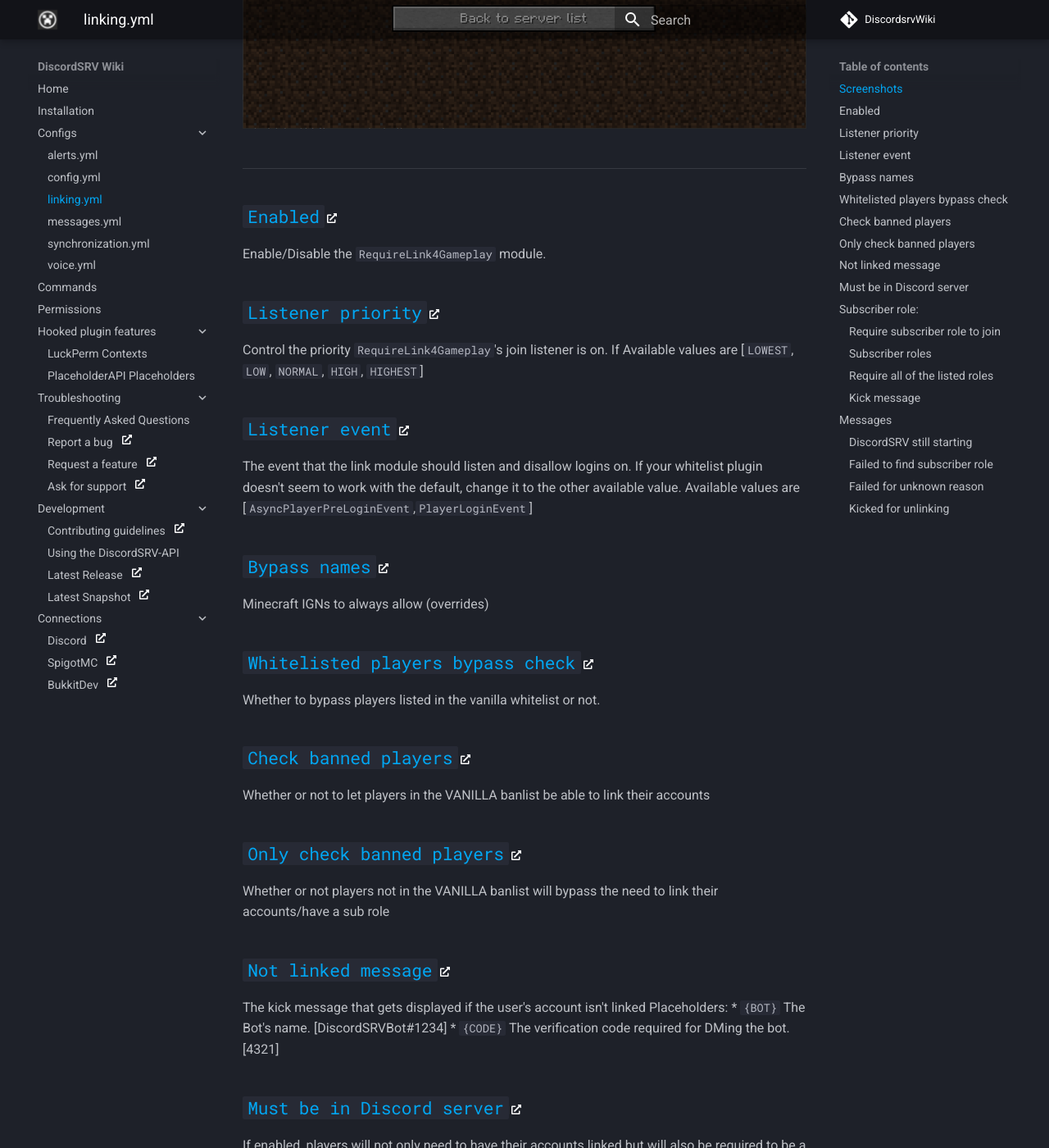
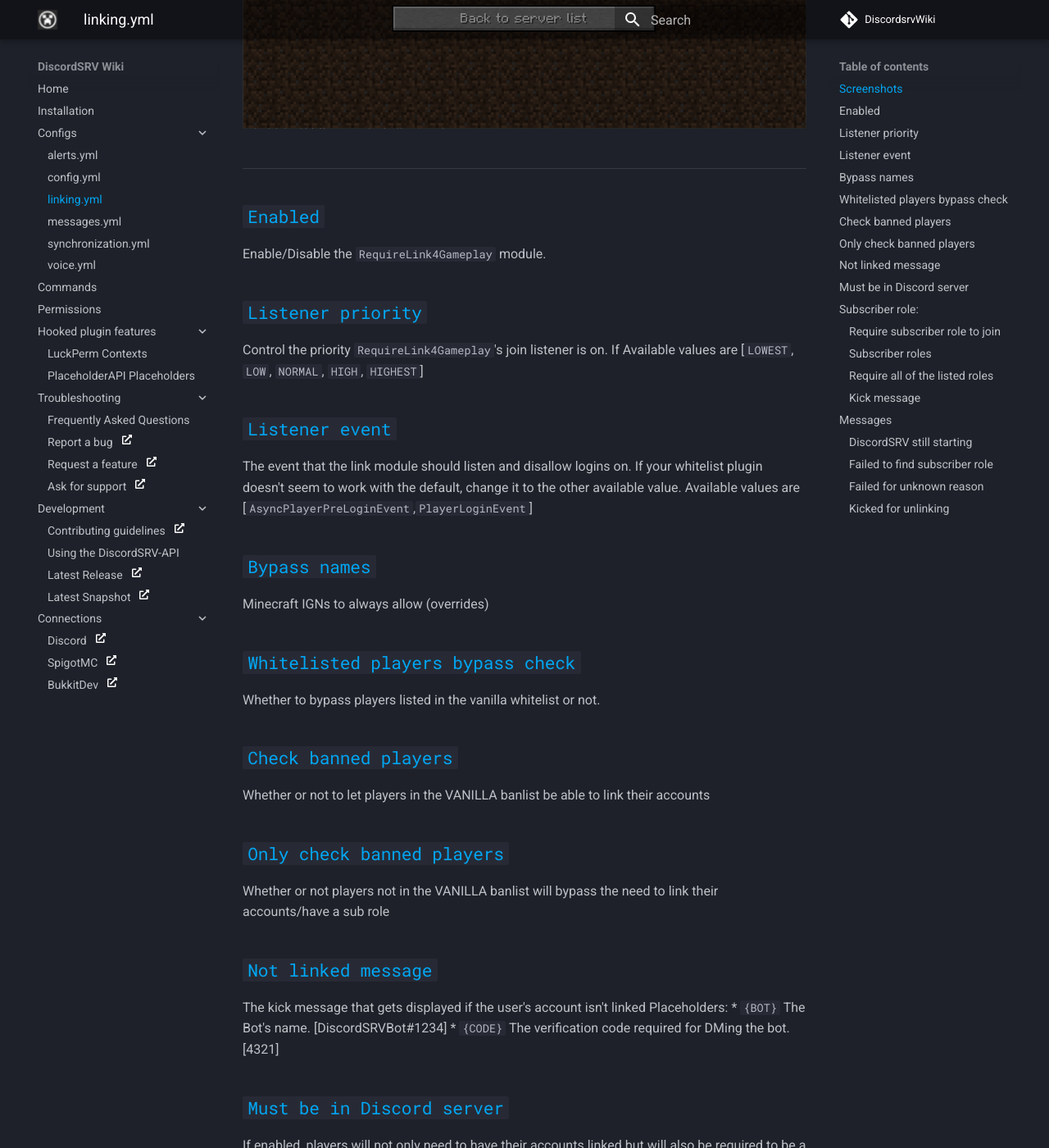
Before and after one commit to DiscordSRV/Documentation, an MkDocs documentation site: the page built from docs/linking.md, in a window 1280 px wide and 1400 px high, scrolled down 633 px. Shown: the whole window at 82% size. Built offline with MkDocs 1.6.1 and Material for MkDocs 9.7.7, drawn with Linux system fonts in a browser that asks for light colours; emoji names are drawn with the system emoji font; comment, search, counter and statistics services are not loaded; some of the changed text lies outside the part shown.

Commit message:
background changes

```diff
--- a/docs/stylesheets/extra.css
+++ b/docs/stylesheets/extra.css
@@ -9,7 +9,7 @@
     align-items: center;
 }
 
-a[href^="http" ]:not(.md-button, .md-footer-social__link, .md-source, .md-logo, .ignore-external-icon, [href*="squidfunk.github.io"], [href*="DiscordsrvWiki/edit"]):after {
+a[href^="http" ]:not(.md-button, .md-footer-social__link, .md-source, .md-logo, .ignore-external-icon, [href*="config.discordsrv.com"], [href*="squidfunk.github.io"], [href*="DiscordsrvWiki/edit"]):after {
     background: transparent var(--external-link-icon) 0 0 no-repeat;
     content: "";
     display: inline-block;
--- a/mkdocs.yml
+++ b/mkdocs.yml
@@ -51,6 +51,8 @@
       accent: blue
 markdown_extensions:
   - attr_list
+  - footnotes
+  - admonition
   - pymdownx.details
   - pymdownx.tabbed
   - pymdownx.highlight
```
